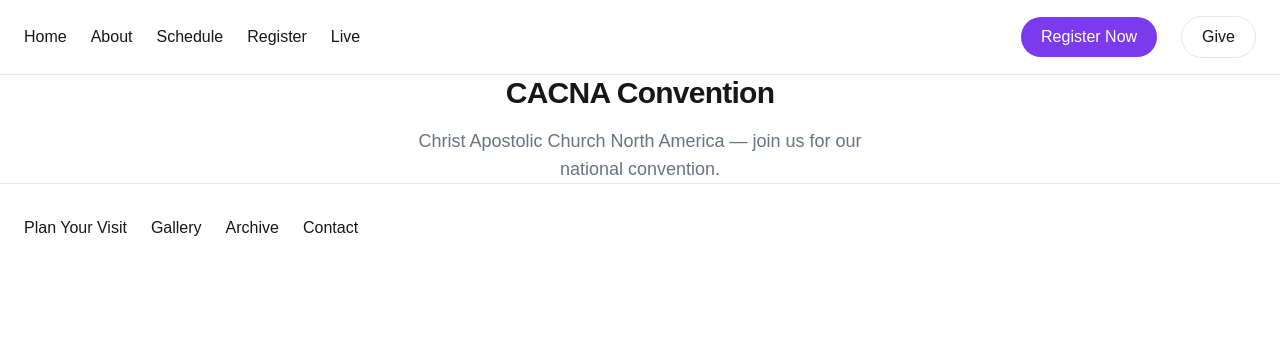
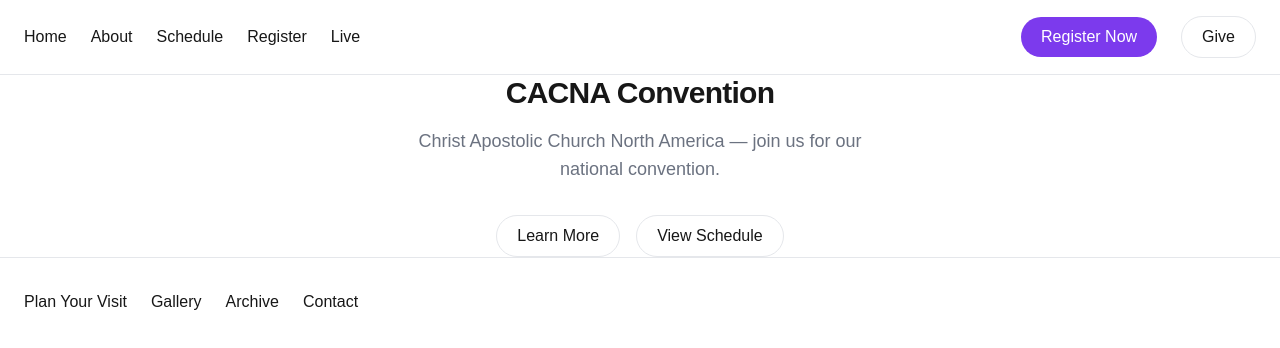
Before and after one commit to ezekielologunde/cacna-convention, a Next.js app: page /en in a window 1280 px wide. Shown: the top 348 px of the page. Built offline with nearby package versions, Linux system fonts and the light colour scheme.

Commit message:
Add real Home page content with quick links

```diff
--- a/app/(site)/[locale]/page.tsx
+++ b/app/(site)/[locale]/page.tsx
@@ -1,3 +1,4 @@
+import Link from "next/link";
 import { getTranslations, setRequestLocale } from "next-intl/server";
 
 export default async function Home({
@@ -14,6 +15,20 @@
     <div className="flex flex-1 flex-col items-center justify-center px-6 text-center">
       <h1 className="text-3xl font-semibold tracking-tight">{t("title")}</h1>
       <p className="mt-4 max-w-md text-lg text-[var(--color-muted)]">{t("subtitle")}</p>
+      <div className="mt-8 flex gap-4">
+        <Link
+          href={`/${locale}/about`}
+          className="rounded-full border border-[var(--color-border)] px-5 py-2 font-medium"
+        >
+          {t("learnMore")}
+        </Link>
+        <Link
+          href={`/${locale}/schedule`}
+          className="rounded-full border border-[var(--color-border)] px-5 py-2 font-medium"
+        >
+          {t("viewSchedule")}
+        </Link>
+      </div>
     </div>
   );
 }
--- a/messages/en.json
+++ b/messages/en.json
@@ -14,7 +14,9 @@
   },
   "Home": {
     "title": "CACNA Convention",
-    "subtitle": "Christ Apostolic Church North America — join us for our national convention."
+    "subtitle": "Christ Apostolic Church North America — join us for our national convention.",
+    "learnMore": "Learn More",
+    "viewSchedule": "View Schedule"
   },
   "About": {
     "ourStory": "Our Story",
--- a/messages/yo.json
+++ b/messages/yo.json
@@ -14,7 +14,9 @@
   },
   "Home": {
     "title": "Àpéjọ CACNA",
-    "subtitle": "Ìjọ Aposteli Kristi ní Àríwá Amẹ́ríkà — ẹ dara pọ̀ mọ́ wa fún àpéjọ orílẹ̀-èdè wa."
+    "subtitle": "Ìjọ Aposteli Kristi ní Àríwá Amẹ́ríkà — ẹ dara pọ̀ mọ́ wa fún àpéjọ orílẹ̀-èdè wa.",
+    "learnMore": "Kọ́ Ẹ̀kọ́ Síi",
+    "viewSchedule": "Wo Ìtòlẹ́sẹ̀"
   },
   "About": {
     "ourStory": "Ìtàn Wa",
```
Also changed, not shown: 1 other file (tests, documents, lock files or other folders).
